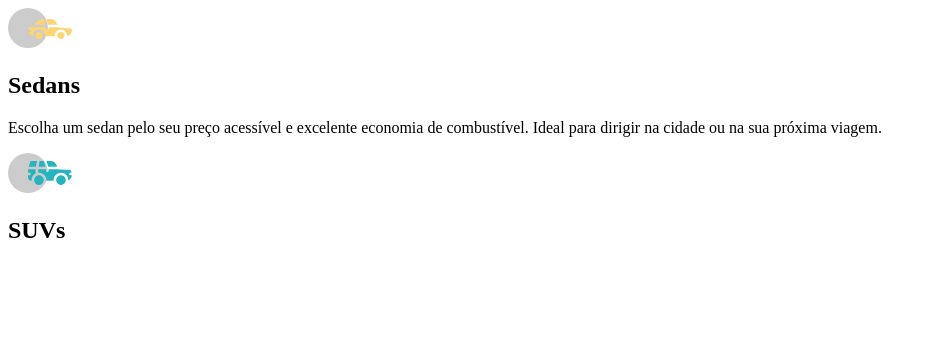
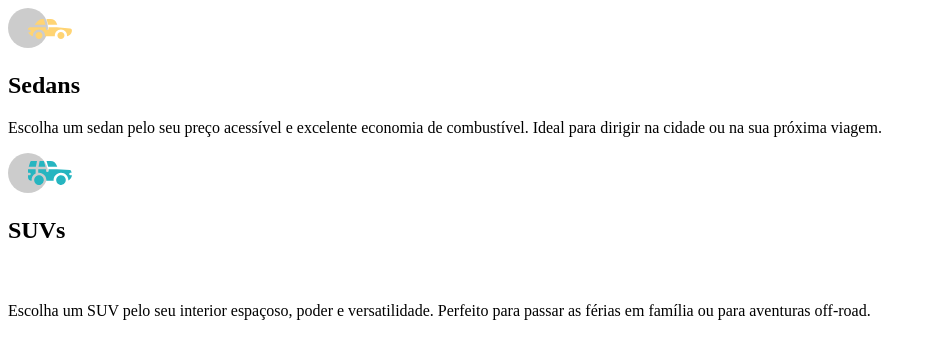
Before and after one commit to Mineiro017/carros, a plain HTML site: page index.html in a window 1280 px wide. Shown: the whole page, without its empty margins (0-936 px from the left). Drawn offline with Linux system fonts and the light colour scheme; files whose address does not match are found by name.

Commit message:
HTML finalizado

```diff
--- a/index.html
+++ b/index.html
@@ -25,7 +25,7 @@
     <section class="luxuosos">
         <img src="" alt="">
         <h2></h2>
-        <p></p>
+        <p>Escolha um SUV pelo seu interior espaçoso, poder e versatilidade. Perfeito para passar as férias em família ou para aventuras off-road.</p>
         <a href=""></a>
     </section>
     </main>
```
